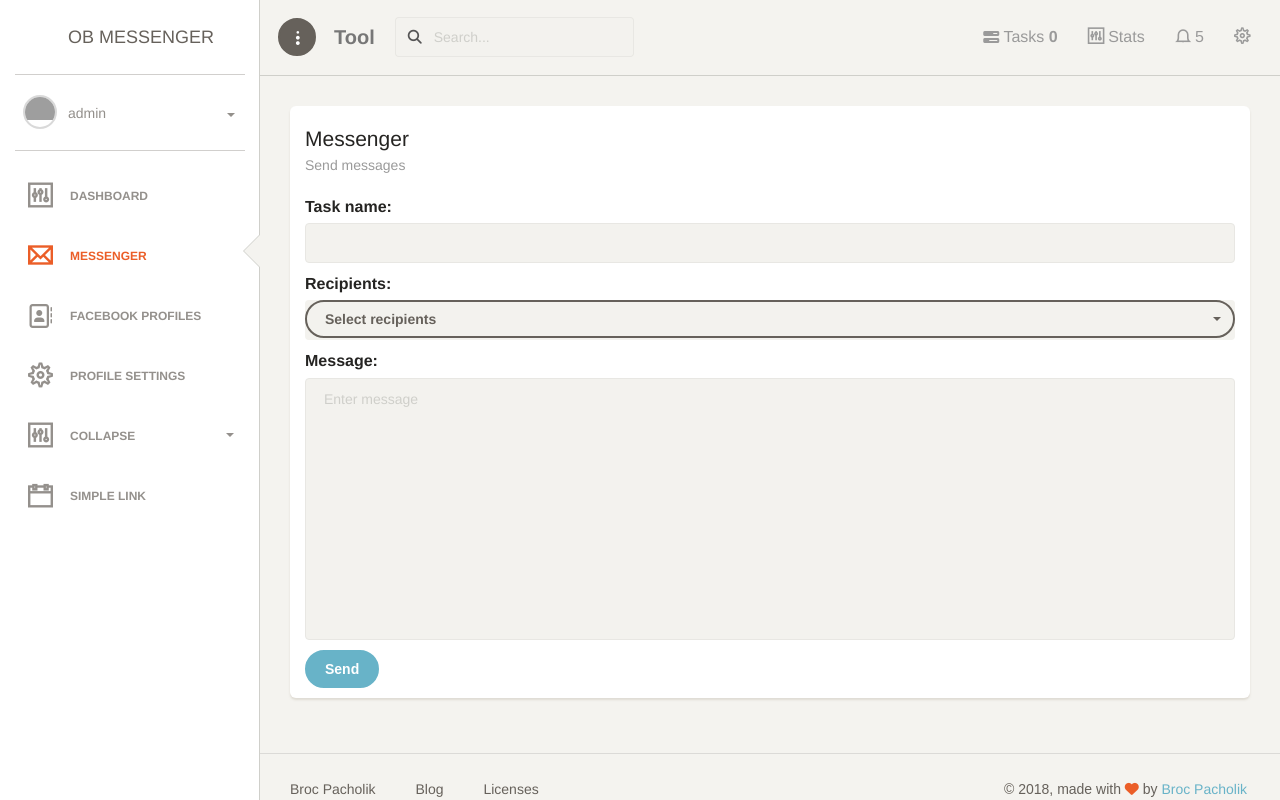
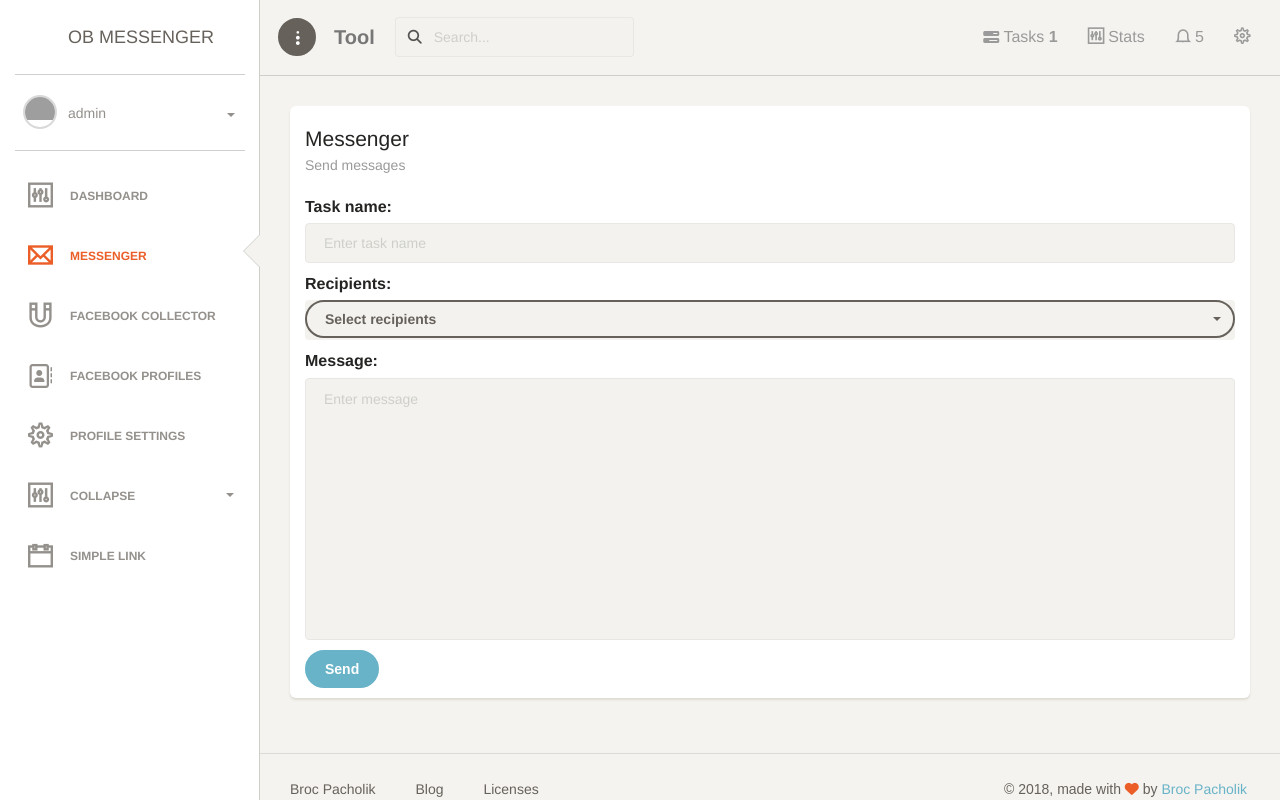
Before and after one commit to kahihia/fbmessenger, a Django app: page /create/messenger/ in a window 1280 px wide. Run offline with Django 3.2, Linux system fonts and the light colour scheme; a user stored in the database is signed in; data comes from the database, SQL or seed files in the repository; both versions use the stored data as it was after the commit; data that the repository does not hold is empty; parts of the project's set-up code (start-up, migrations or seed data) failed here and were passed over; some libraries are stand-ins or nearby versions; grey boxes are pictures that could not be loaded.

Commit message:
Collector.

```diff
--- a/fbautomation/userarea/forms.py
+++ b/fbautomation/userarea/forms.py
@@ -129,7 +129,7 @@
                                 widget=forms.TextInput(
                                     attrs={
                                         "class": "form-control",
-                                        "placeholde": "Enter task name",
+                                        "placeholder": "Enter task name",
                                     }))
 
     recipients = forms.ModelMultipleChoiceField(required=True,
@@ -148,15 +148,15 @@
 
 
 
+class CollectorForm(forms.Form):
+    task_name = forms.CharField(label="Task name",
+                                widget=forms.TextInput(
+                                    attrs={
+                                        "class": "form-control",
+                                        "placeholder": "Enter task name",
+                                    }))
 
-
-from django import forms
-from django.core.validators import MinValueValidator, MaxValueValidator
-
-class GenerateRandomUserForm(forms.Form):
-    total = forms.IntegerField(
-        validators=[
-            MinValueValidator(50),
-            MaxValueValidator(500)
-        ]
-    )
+    url = forms.URLField(label="Post Url", required=True,
+                         widget=forms.URLInput(
+                             attrs={"class": "form-control broder-input",
+                                    "placeholder": "http://facebook.com/some/post/url/"}))
--- a/fbautomation/userarea/static/assets/js/app.js
+++ b/fbautomation/userarea/static/assets/js/app.js
@@ -4,13 +4,13 @@
 
     function check_progress(){
         $.getJSON("/ajax/progress/", function(response){
-            // console.log(response);
-            check_response = $.isEmptyObject(response);
-            console.log(check_response);
+            check_messenger = $.isEmptyObject(response.messenger);
+            check_collector = $.isEmptyObject(response.collector);
+
             html_string = '';
             obj_count = 0;
-            if (check_response == false){
-                $.each(response, function(index, value){
+            if (check_messenger == false ){
+                $.each(response.messenger, function(index, value){
                     html_string += '<li><a href="#task'+ value.id +'">'+
                         '<i class="fa fa-spinner fa-spin"></i>'+
                         ' '+ value.name + '. Sent ' + value.sent + ' out of ' + value.total +'. '+
@@ -18,10 +18,24 @@
                     obj_count += 1;
                 });
             }else{
+            }
+
+            if(check_collector == false){
+                $.each(response.collector, function(index, value){
+                    html_string += '<li><a href="#task'+ value.id +'">'+
+                        '<i class="fa fa-spinner fa-spin"></i>'+
+                        ' '+ value.name + '. Collected ' + value.collected + '</a></li>';
+                    obj_count += 1;
+                });
+
+            }
+
+            if (check_messenger == true && check_collector == true){
                 html_string += '<li><a href="#done">'+
                     '<i class="fa fa-check"></i>'+
                     ' No running tasks.</a></li>';
             }
+
             var progress = $("#id_task_menu");
             var task_count = $("#task_count");
             progress.html(html_string);
@@ -55,6 +69,59 @@
           })
     }
 
+
+    function  collect_end_callback(response){
+        if (response === true){
+
+            title = 'Collect!'
+            type = 'success',
+            text = 'Collecting done...'
+        } else {
+            title = 'Not deleted!'
+            type = 'warning',
+            text = 'Your account adcould not been deleted.'
+
+        }
+        clearInterval(collector_interval);
+
+          swal({
+            title: title,
+            text: text,
+            type: type,
+            confirmButtonClass: "btn btn-success btn-fill",
+            buttonsStyling: false
+            }).then(function(result){
+              window.location.replace("/facebookurls/");
+          })
+    }
+
+    function  collector_callback(response){
+
+                title = 'Collecting...'
+                type = 'info',
+            // text = 'Messages are sending...'
+                    html =
+                        '<p><i class="fa fa-spinner fa-spin" style="font-size:60px"></i> </p>' +
+                        '<p>Now we are collecting...' +
+                        '<p>Collected profiles <b id="id_collect_count">0</b></p>';
+
+                  swal({
+                    title: title,
+                    // text: text,
+                    html: html,
+                    // type: type,
+                    showCancelButton: false,
+                    showConfirmButton: true,
+                    allowOutsideClick: true,
+                    confirmButtonClass: 'btn btn-success btn-fill',
+                    buttonsStyling: false,
+                    confirmButtonText: 'Minimize',
+
+                    }).then(function(result){
+                      location.reload();
+                  })
+    }
+
     function  sending_message_callback(response){
 
                 title = 'Sending...'
@@ -82,9 +149,19 @@
                   })
     }
 
+
+    function check_collect_status(){
+        $.getJSON("/ajax/collect/last/", function(response){
+            console.log(response);
+            $("#id_collect_count").html(response.collected);
+            if(response.done == true){
+                     collect_end_callback(true);
+             }
+        });
+    }
+
     function check_sent_status(){
         $.getJSON("/ajax/progress/last/", function(response){
-            console.log(response);
             $("#id_count").html(response.sent);
             $("#id_total").html(response.total);
             if(response.sent == response.total){
@@ -105,6 +182,20 @@
 
             });
     }
+
+
+    function collector(success_callback){
+            $.ajax({
+                url: "/task/collector/",
+                method: "POST",
+                data: $("#id_collector_form").serialize(),
+                dataType: "json",
+                // beforeSend: before_callback,
+                success: success_callback
+
+            });
+    }
+
 
     function  new_account_callback(response){
         if (response.success === true){
@@ -353,6 +444,28 @@
                             });
                 }
 
+            } else if(type == "collector"){
+                if ($("#id_collector_form").valid()){
+                        swal({
+                                title: 'Are you sure?',
+                                text: 'This will run Facebook profile collector!',
+                                type: 'warning',
+                                showCancelButton: true,
+                                confirmButtonText: 'Yes, collect!',
+                                cancelButtonText: 'No',
+                                confirmButtonClass: "btn btn-success btn-fill",
+                                cancelButtonClass: "btn btn-danger btn-fill",
+                                buttonsStyling: false
+                            }).then(function(result) {
+
+                                   collector(collector_callback);
+                                   collector_interval = setInterval(check_collect_status, 1000);
+                                   progress_interval = setInterval(check_progress, 1000);
+
+                            });
+
+                }
+
             }// end if
     } // end show_swal
 
--- a/fbautomation/userarea/templates/base_generic.html
+++ b/fbautomation/userarea/templates/base_generic.html
@@ -104,6 +104,13 @@
                         <a href="{% url 'messenger' %}">
 	                        <i class="ti-email"></i>
 	                        <p>Messenger</p>
+	                    </a>
+	                </li>
+                    {% url 'collector' as collector_url%}
+                    <li {% if request.get_full_path == collector_url %} class="active" {% endif %}>
+                        <a href="{% url 'collector' %}">
+	                        <i class="ti-magnet"></i>
+	                        <p>Facebook Collector</p>
 	                    </a>
 	                </li>
                     {% url 'facebook_url_list' as profiles_url%}
--- a/fbautomation/userarea/urls.py
+++ b/fbautomation/userarea/urls.py
@@ -12,6 +12,8 @@
     url(r'^ajax/progress/$', views.ajax_progress, name='ajax_progress'),
     url(r'^ajax/progress/last/$',
         views.ajax_progress_last, name='ajax_progress_last'),
+    url(r'^ajax/collect/last/$',
+        views.ajax_collect_last, name='ajax_collect_last'),
 
 
     # Facebook account user
@@ -26,8 +28,7 @@
     url(r'^create/fburl/$', views.new_fburl, name='create_fburl'),
     url(r'^update/fburl/(?P<pk>\d+)/$', views.UpdateFacebookProfileUrl.as_view(), name='update_fburl'),
     url(r"^facebookurls/$", views.FacebookProfileUrlView.as_view(), name="facebook_url_list"),
+    url(r'^create/messenger/$', views.MessengerView.as_view(), name='messenger'),
+    url(r'^task/collector/$', views.CollectorView.as_view(), name='collector'),
 
-    url(r'^create/messenger/$', views.MessengerView.as_view(), name='messenger'),
-
-    url(r"^testcelery/$", views.GenerateRandomUserView.as_view(), name="test_celery"),
 ]
--- a/fbautomation/userarea/views.py
+++ b/fbautomation/userarea/views.py
@@ -15,10 +15,11 @@
 from django.template.defaultfilters import date as filter_date
 
 from .forms import SignupForm, PasswordChangeForm, UserForm, UserAvatarForm, \
-    FacebookAccountForm, BulkUrlform, FacebookProfileForm, MessageForm
+    FacebookAccountForm, BulkUrlform, FacebookProfileForm, MessageForm, \
+    CollectorForm
 
 from .models import Avatar, FacebookAccount, FacebookProfileUrl, Stats, \
-    TaskProgress
+    TaskProgress, CollectProgress
 
 from .tasks import send_message
 
@@ -343,6 +344,40 @@
         return reverse("messenger")
 
 
+class CollectorView(LoginRequiredMixin, generic.FormView):
+
+    form_class = CollectorForm
+    template_name = "collector.html"
+
+
+    def form_valid(self, form):
+        super(CollectorView, self).form_valid(form)
+
+        task = CollectProgress(
+            user=self.request.user,
+            name=form.cleaned_data.get("task_name"),
+        )
+        task.save()
+
+
+        print(form.cleaned_data)
+        json_response = {"status": True}
+        return JsonResponse(json_response)
+
+
+    def form_invalid(self, form):
+        response = super().form_invalid(form)
+        if self.request.is_ajax():
+            return JsonResponse(form.errors, status=400)
+        else:
+            return response
+
+
+    def get_success_url(self):
+        return reverse("collector")
+
+
+
 @login_required
 def ajax_profile(request):
 
@@ -401,8 +436,12 @@
 
     tasks = TaskProgress.objects.filter(user=request.user,
                                            done=False)
+    collectors = CollectProgress.objects.filter(user=request.user,
+                                               done=False)
+    print(collectors)
     # print(progress)
-    progress = {task.id: task.jsonify() for task in tasks}
+    progress = {"messenger": {task.id: task.jsonify() for task in tasks},
+                "collector": {collector.id: collector.jsonify() for collector in collectors}}
     print("===================================")
     print(progress)
     print("---------------------------------")
@@ -420,16 +459,11 @@
     return JsonResponse(task.jsonify())
 
 
-from .forms import GenerateRandomUserForm
-from .tasks import create_random_user_accounts
-from django.views.generic.edit import FormView
+@login_required()
+def ajax_collect_last(request):
+    #TODO TaskProgress matching query does not exist.
 
+    collector = CollectProgress.objects.filter(user=request.user,
+                                       done=False).latest("id")
 
-class GenerateRandomUserView(FormView):
-    template_name = 'generate_random_users.html'
-    form_class = GenerateRandomUserForm
-    def form_valid(self, form):
-        total = form.cleaned_data.get('total')
-        create_random_user_accounts.delay(total)
-        messages.success(self.request, 'We are generating your random users! Wait a moment and refresh this page.')
-        return redirect('test_celery')
+    return JsonResponse(collector.jsonify())
```
Also changed, not shown: fbautomation/userarea/admin.py (+7 -1 lines), fbautomation/userarea/models.py (+35 -0 lines), fbautomation/userarea/tasks.py (+0 -11 lines), fbautomation/userarea/templates/collector.html (renamed from fbautomation/userarea/templates/generate_random_users.html, +4 -4 lines), fbautomation/db.sqlite3, fbautomation/userarea/migrations/0014_collectprogress.py (added).
